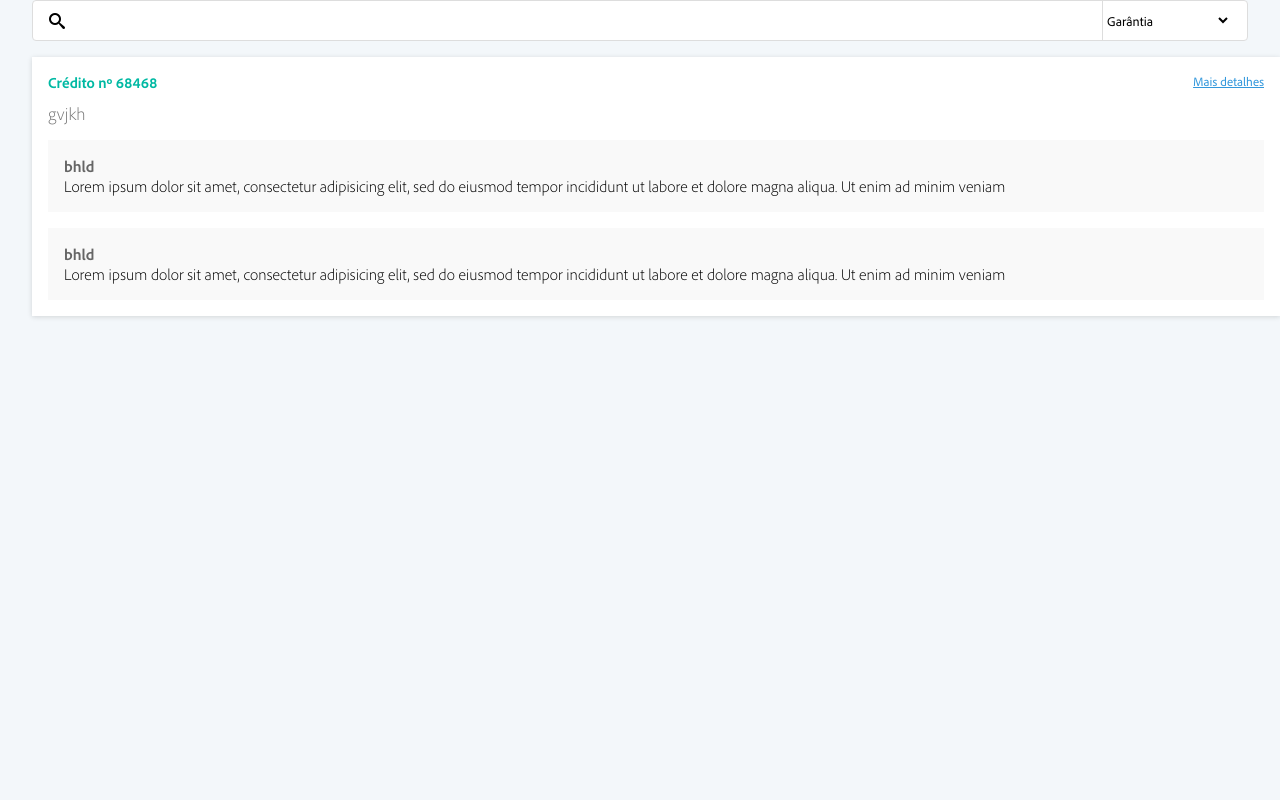
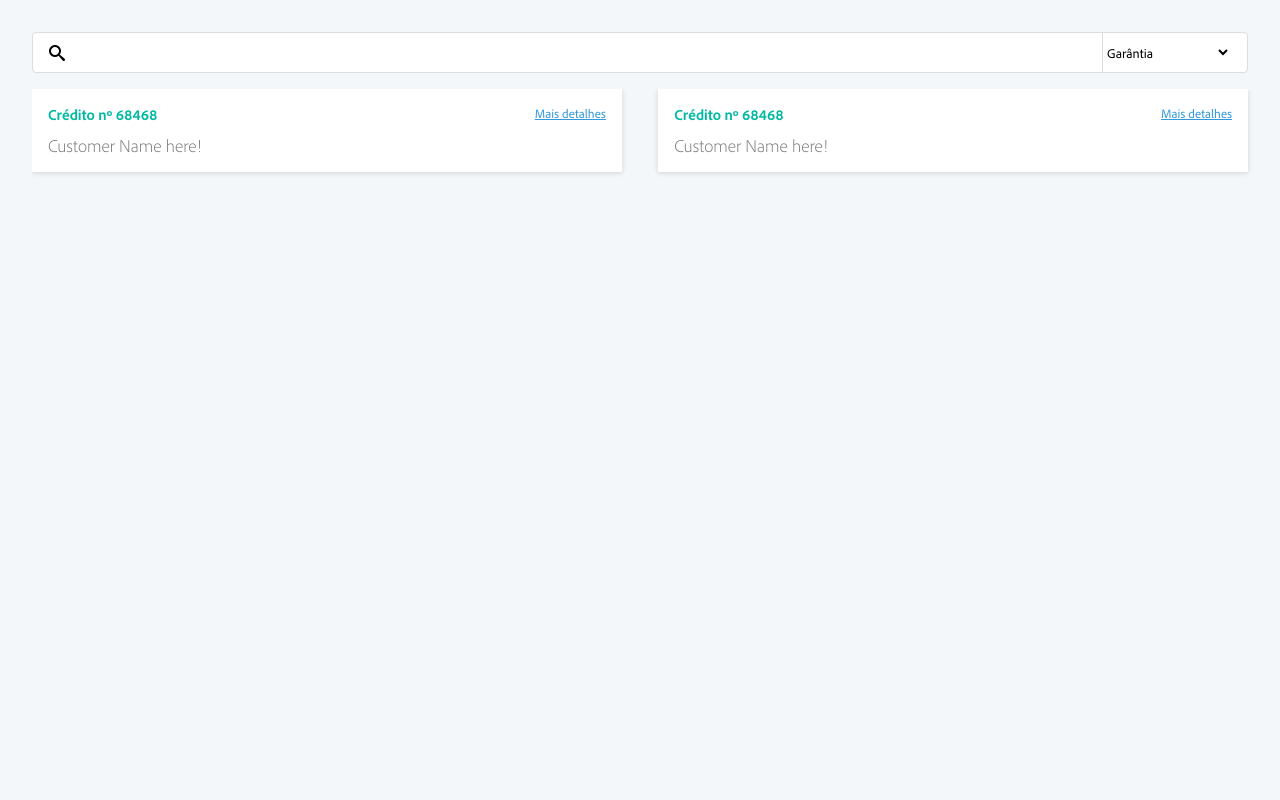
Before and after one commit to JIGAsoftSTP/CREDIAL, a PHP site: page /includes/report/warranty.php in a window 1280 px wide. Run offline with PHP 8.4, Linux system fonts and the light colour scheme; style sheets or scripts are compiled from the project's sources; some web fonts are replaced.

Commit message:
warranty final

```diff
--- a/includes/report/warranty.php
+++ b/includes/report/warranty.php
@@ -8,7 +8,7 @@
 	<link rel="stylesheet" href="../../resources/css/activity.css">
 	<link rel="stylesheet" href="../../resources/css/reports/warranty.css">
 </head>
-<body>
+<body class="bd-warr">
 	<div class="arend">
 		<div class="little-det">
 			<span class="super-search focus">
@@ -25,19 +25,36 @@
 			<section>
 				<div class="first">
 					<b><span>Crédito nº <span>68468</span></span> <small>Mais detalhes</small></b>
-					<h3>gvjkh</h3>
+					<h3>Customer Name here!</h3>
 				</div>
-				<div class="more show">
+				<div class="more">
 					<h4>bhld</h4>
 					<p>Lorem ipsum dolor sit amet, consectetur adipisicing elit, sed do eiusmod
 					tempor incididunt ut labore et dolore magna aliqua. Ut enim ad minim veniam</p>
 				</div>
-				<div class="more show">
+				<div class="more">
 					<h4>bhld</h4>
 					<p>Lorem ipsum dolor sit amet, consectetur adipisicing elit, sed do eiusmod
 					tempor incididunt ut labore et dolore magna aliqua. Ut enim ad minim veniam</p>
 				</div>
 			</section>
+			<section>
+				<div class="first">
+					<b><span>Crédito nº <span>68468</span></span> <small>Mais detalhes</small></b>
+					<h3>Customer Name here!</h3>
+				</div>
+				<div class="more">
+					<h4>bhld</h4>
+					<p>Lorem ipsum dolor sit amet, consectetur adipisicing elit, sed do eiusmod
+					tempor incididunt ut labore et dolore magna aliqua. Ut enim ad minim veniam</p>
+				</div>
+				<div class="more">
+					<h4>bhld</h4>
+					<p>Lorem ipsum dolor sit amet, consectetur adipisicing elit, sed do eiusmod
+					tempor incididunt ut labore et dolore magna aliqua. Ut enim ad minim veniam</p>
+				</div>
+			</section>
+
 		</div>
 	</div>
 
--- a/resources/css/reports/warranty.css
+++ b/resources/css/reports/warranty.css
@@ -1,7 +1,26 @@
+.bd-warr{
+	padding-top: 2rem;
+	height: 100vh;
+}
+.bd-warr .arend{
+	display: flex;
+	flex-direction: column;
+}
+.list-warr{
+	flex-grow: 1;
+	padding-right: 2rem;
+	overflow: auto;
+	display: flex;
+	justify-content: space-between;
+	align-items: flex-start;
+	flex-wrap: wrap;
+}
 .list-warr > section{
+	width: 48.5%;
 	background: #FFF;
 	padding: 1rem;
 	box-shadow: 0 1px 5px 0 rgba(0, 0, 0, 0.14);
+	margin-bottom: 1rem;
 }
 .list-warr .first{
 	font-size: .95rem;
@@ -24,6 +43,11 @@
 .list-warr h4{
 	color: #666;
 }
+.list-warr p{
+	font-size: .94rem;
+	margin-top: 5px;
+	line-height: 1.6rem;
+}
 .list-warr .more{
 	background: #f9f9f9;
 	max-height: 0;
```
